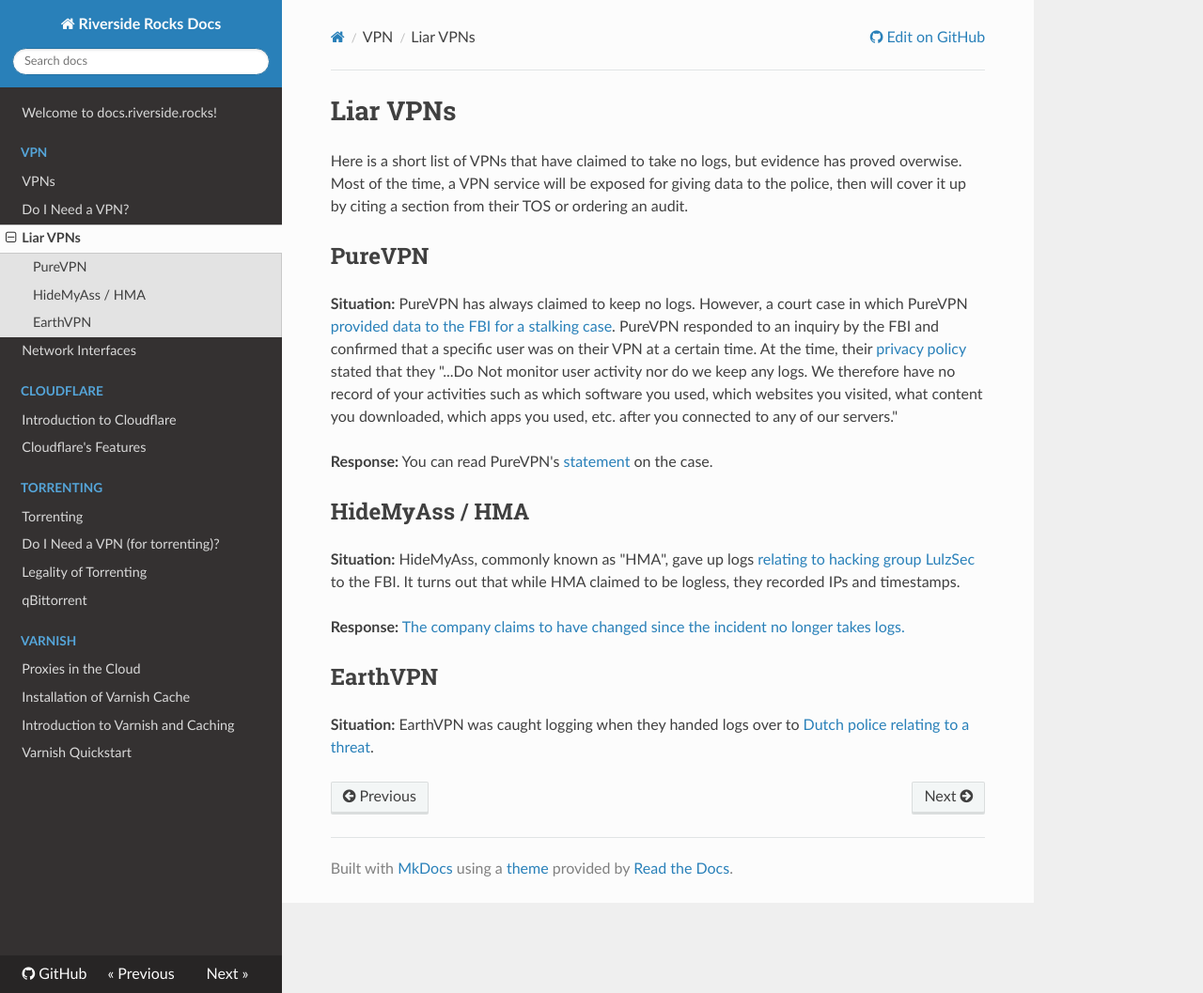
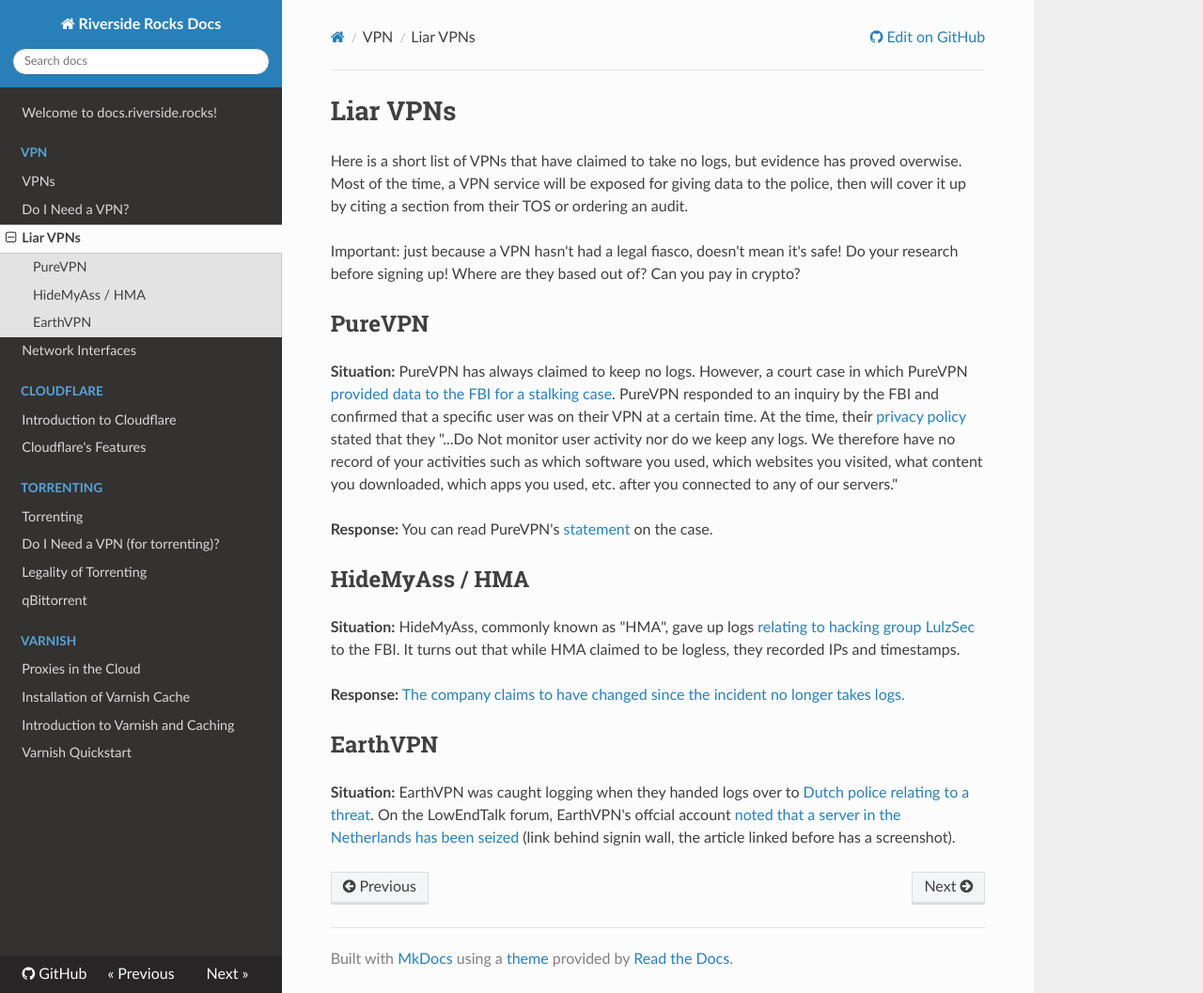
Before and after one commit to RiversideRocks/docs.riverside.rocks, an MkDocs documentation site: the page built from docs/VPN/liar-vpns.md, in a window 1280 px wide and 1057 px high. Shown: the whole window at 94% size. Built offline with MkDocs 1.6.1, drawn with Linux system fonts in a browser that asks for light colours; nearby versions of some CDN libraries.

Commit message:
More liar VPNs

```diff
--- a/docs/VPN/liar-vpns.md
+++ b/docs/VPN/liar-vpns.md
@@ -1,6 +1,8 @@
 # Liar VPNs
 
 Here is a short list of VPNs that have claimed to take no logs, but evidence has proved overwise. Most of the time, a VPN service will be exposed for giving data to the police, then will cover it up by citing a section from their TOS or ordering an audit.
+
+Important: just because a VPN hasn't had a legal fiasco, doesn't mean it's safe! Do your research before signing up! Where are they based out of? Can you pay in crypto?
 
 ## PureVPN
 
@@ -16,4 +18,4 @@ Here is a short list of VPNs that have claimed to take no logs, but evidence has
 
 ## EarthVPN
 
-**Situation:** EarthVPN was caught logging when they handed logs over to [Dutch police relating to a threat](https://web.archive.org/web/20180320105826/http://www.wipeyourdata.com/other-data-erasing/no-logs-earthvpn-user-arrested-after-police-finds-logs/).
+**Situation:** EarthVPN was caught logging when they handed logs over to [Dutch police relating to a threat](https://web.archive.org/web/20180320105826/http://www.wipeyourdata.com/other-data-erasing/no-logs-earthvpn-user-arrested-after-police-finds-logs/). On the LowEndTalk forum, EarthVPN's offcial account [noted that a server in the Netherlands has been seized](https://web.archive.org/web/20180320105826/http://www.wipeyourdata.com/other-data-erasing/no-logs-earthvpn-user-arrested-after-police-finds-logs/) (link behind signin wall, the article linked before has a screenshot).
```
